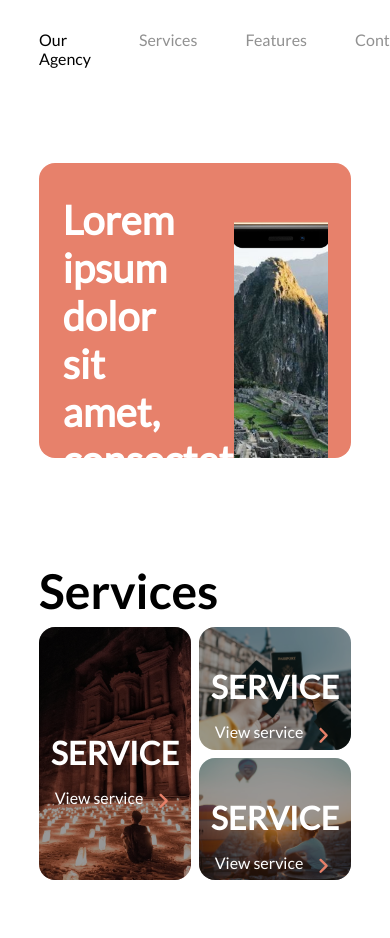
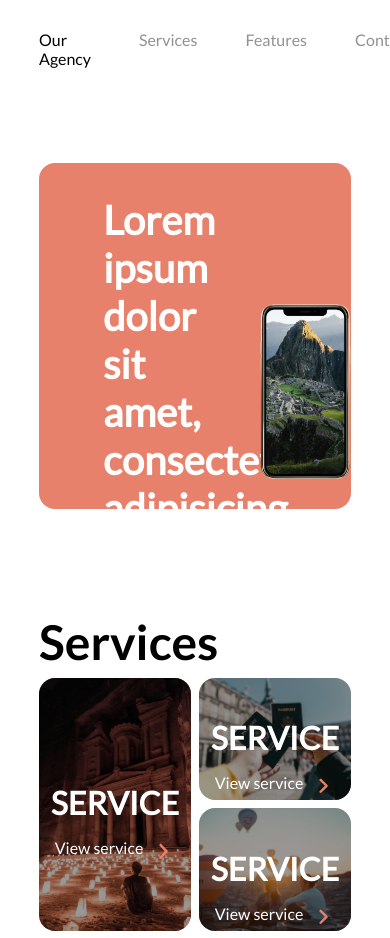
Before and after one commit to ZugastiKevin/html-css-scss---jour-12---exo-1---travel-together, a website: page index.html in a window 390 px wide. Shown: the top 938 px of the page. Drawn offline with Linux system fonts and the light colour scheme.

Commit message:
fix: responsive

```diff
--- a/assets/scss/pages/_home.scss
+++ b/assets/scss/pages/_home.scss
@@ -9,16 +9,17 @@
         background-color: variable.$bg-banner;
         display: flex;
         justify-content: center;
-        justify-content: space-around;
+        justify-content: space-between;
         overflow: hidden;
-        max-height: 35vh;
+        max-height: 41vh;
 
         .banner-content {
-            width: 40%;
+            width: 50%;
             display: flex;
             flex-direction: column;
-            justify-content: space-around;
+            justify-content: space-evenly;
             align-items: flex-start;
+            margin-left: 4rem;
 
             h1 {
                 max-width: 85%;
@@ -30,17 +31,18 @@
 
             a {
                 margin-top: 1.66rem;
+                margin-bottom: 1.66rem;
             }
         }
 
         .container-iphone-img {
-            min-width: 20%;
-            max-width: 30%;
-            margin-top: 3.5rem;
-            margin-bottom: -10rem;
+            width: 40%;
+            display: flex;
+            margin-top: 1.66rem;
+            margin-bottom: -10vh;
 
             img {
-                object-fit: cover;
+                object-fit: contain;
             }
         }
     }
```
Also changed, not shown: assets/css/style.css, 1 other file.
